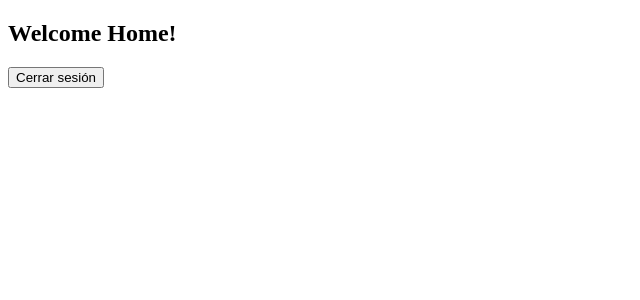
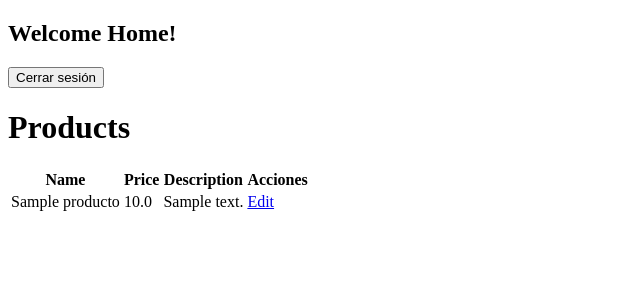
Before and after one commit to JhonZ-Dev/login_sql_pythonFlask, a Flask app: page /home in a window 1280 px wide. Shown: the top 300 px of the page, without its empty margins (0-640 px from the left). Run offline with Flask 3, Linux system fonts and the light colour scheme; the visitor is signed in with stand-in values (Sample User, id 1); tables that the repository leaves empty hold one stand-in row (values such as "Sample post").

Commit message:
CRUD PRODUCTS - SESSIONS

```diff
--- a/app/models.py
+++ b/app/models.py
@@ -21,7 +21,7 @@ class Productos(db.Model):
     prod_nombre = db.Column(db.String(100), nullable=False)
     prod_precio = db.Column(db.Float, nullable=False)
     prod_descrp = db.Column(db.String(100), nullable=False)
-    prod_ivapro = db.Column(db.String(100), nullable=False)
+    prod_ivapro = db.Column(db.Float, nullable=False)
 
     def __repr__(self):
         return f'<Product {self.name}>'
--- a/app/routes.py
+++ b/app/routes.py
@@ -1,7 +1,7 @@
 from functools import wraps
 from flask import render_template, request, redirect, url_for, flash, session
 from app import app, db
-from app.models import Usuarios
+from app.models import Usuarios, Productos
 from app.decorators import login_required
 
 
@@ -21,10 +21,7 @@ def login():
         return redirect(url_for('home'))
     return render_template('login.html')
 
-@app.route('/home')
-@login_required
-def home():
-    return render_template('home.html')
+
 
 @app.route('/', methods=['GET', 'POST'])
 def registro():
@@ -59,3 +56,48 @@ def logout():
     session.pop('user_id', None)
     flash('Has cerrado sesión exitosamente.')
     return redirect(url_for('index'))
+
+"""---------------------------------CRUD PRODUCTOS--------------------------"""
+
+@app.route('/agregar-producto', methods=['GET', 'POST'])
+@login_required
+def agregar_producto():
+    if request.method ==  'POST':
+        prod_nombre = request.form['prod_nombre']
+        prod_precio = request.form['prod_precio']
+        prod_descrp = request.form['prod_descrp']
+        prod_ivapro = request.form['prod_ivapro']
+        new_producto = Productos(prod_nombre=prod_nombre,
+                                 prod_precio = prod_precio,
+                                prod_descrp = prod_descrp,
+                                prod_ivapro = prod_ivapro)
+        db.session.add(new_producto)
+        db.session.commit()
+        flash('Producto agregado correctamente')
+        return redirect(url_for('home'))
+    return render_template('agregar_producto.html')
+
+
+"""Listar"""
+@app.route('/home')
+@login_required
+def home():
+    productos = Productos.query.all()
+    return render_template('home.html', productos=productos)
+
+
+"""EDITAR"""
+@app.route('/editar_producto/<int:id>', methods=['GET', 'POST'])
+@login_required
+def editar_producto(id):
+    """obtener el id de un objeto"""
+    productos = Productos.query.get_or_404(id)
+    if request.method ==  'POST':
+        productos.prod_nombre = request.form['prod_nombre']
+        productos.prod_precio = request.form['prod_precio']
+        productos.prod_descrp = request.form['prod_descrp']
+        productos.prod_ivapro = request.form['prod_ivapro']
+        db.session.commit()
+        flash('Producto actualizado correctamente')
+        return redirect(url_for('home.html'))
+    return render_template('editar_producto.html', productos=productos)
--- a/app/templates/home.html
+++ b/app/templates/home.html
@@ -11,5 +11,33 @@
     <form action="{{ url_for('logout') }}" method="post">
         <input type="submit" value="Cerrar sesión">
     </form>
+
+
+<h1>Products</h1>
+<table>
+    <thead>
+        <tr>
+            <th>Name</th>
+            <th>Price</th>
+            <th>Description</th>
+            <th>Acciones</th>
+        </tr>
+    </thead>
+    <tbody>
+        {% for product in productos %}
+        <tr>
+            <td>{{ product.prod_nombre }}</td>
+            <td>{{ product.prod_precio }}</td>
+            <td>{{ product.prod_descrp }}</td>
+            <td>
+                <a href="{{ url_for('editar_producto', id=product.id) }}">Edit</a>
+
+            </td>
+        </tr>
+        {% endfor %}
+    </tbody>
+</table>
+
+
 </body>
 </html>
```
Also changed, not shown: app/templates/agregar_producto.html (added, +14 -0 lines), app/templates/editar_producto.html (added, +14 -0 lines).
